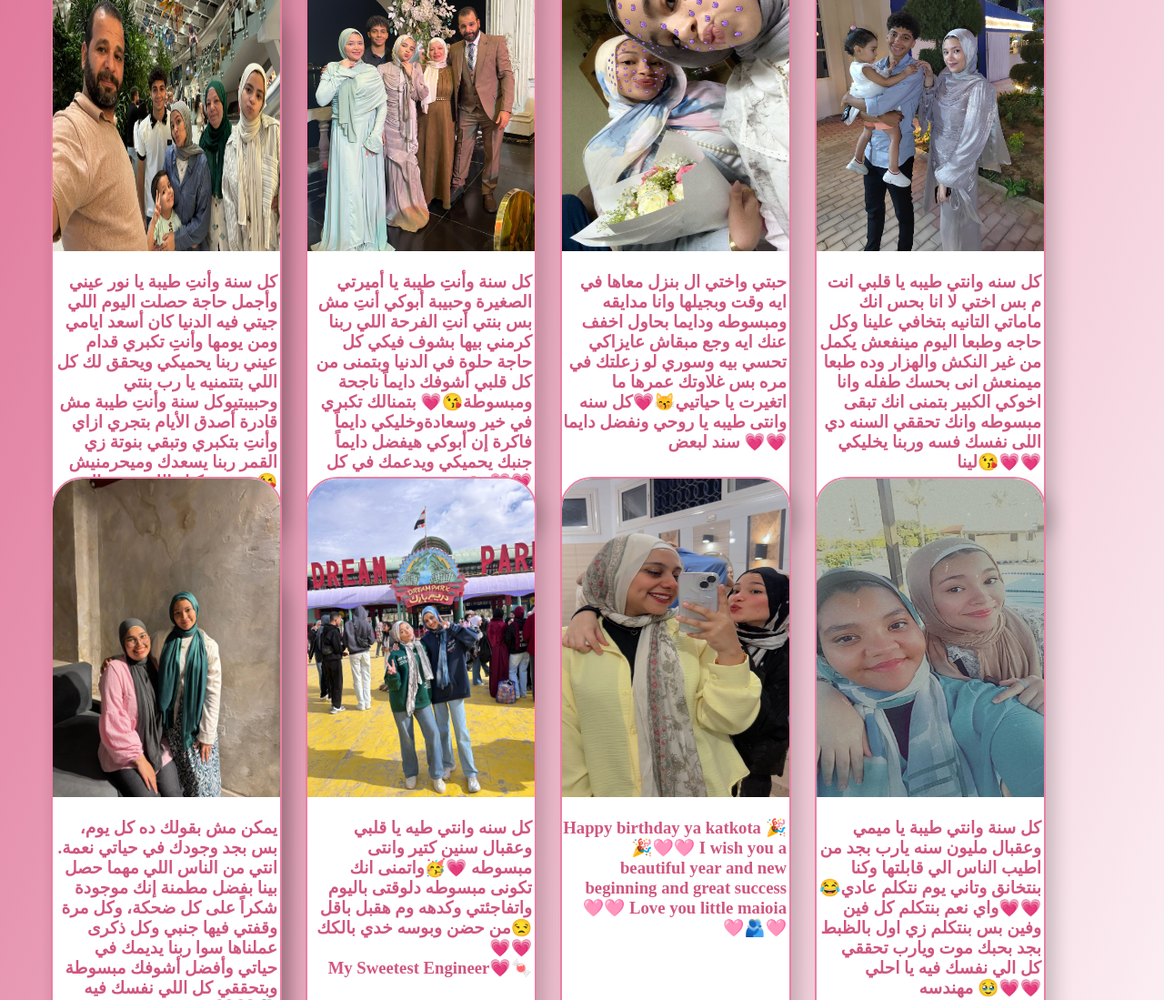
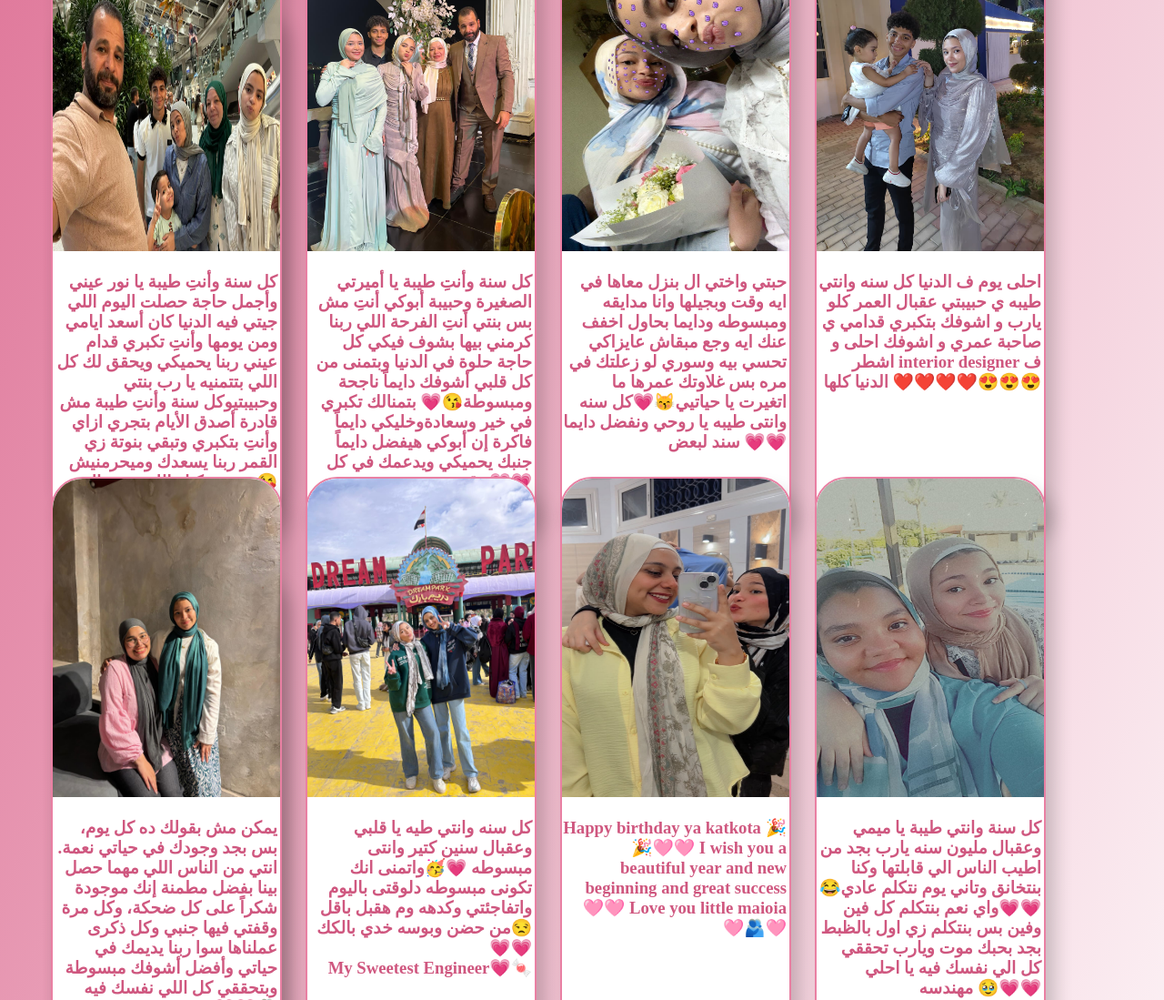
Before and after one commit to hanenaly740-sudo/m, a plain HTML site: page index.html in a window 1280 px wide. Shown: the part 1464-2563 px from the top of the page at 91% size. Drawn offline with Linux system fonts and the light colour scheme.

Commit message:
Update index.html

```diff
--- a/index.html
+++ b/index.html
@@ -84,8 +84,7 @@
         </div>
         <div class="image">
             <img src="images/21 (1).jpeg">
-            <h3>كل سنه وانتي طيبه يا قلبي انت م بس اختي لا انا بحس انك ماماتي التانيه بتخافي علينا وكل حاجه وطبعا اليوم
-                مينفعش يكمل من غير النكش والهزار وده طبعا ميمنعش انى بحسك طفله وانا اخوكي الكبير بتمنى انك تبقى مبسوطه وانك تحققي السنه دي اللى نفسك فسه وربنا يخليكي لينا😘💗💗</h3>
+            <h3>احلى يوم ف الدنيا كل سنه وانتي طيبه ي حبيبتي عقبال العمر كلو يارب و اشوفك بتكبري قدامي ي صاحبة عمري و اشوفك احلى و اشطر interior designer ف الدنيا كلها ❤️❤️❤️❤️😍😍😍</h3>
         </div>
         <div class="image">
             <img src="images/20.jpeg">
```
